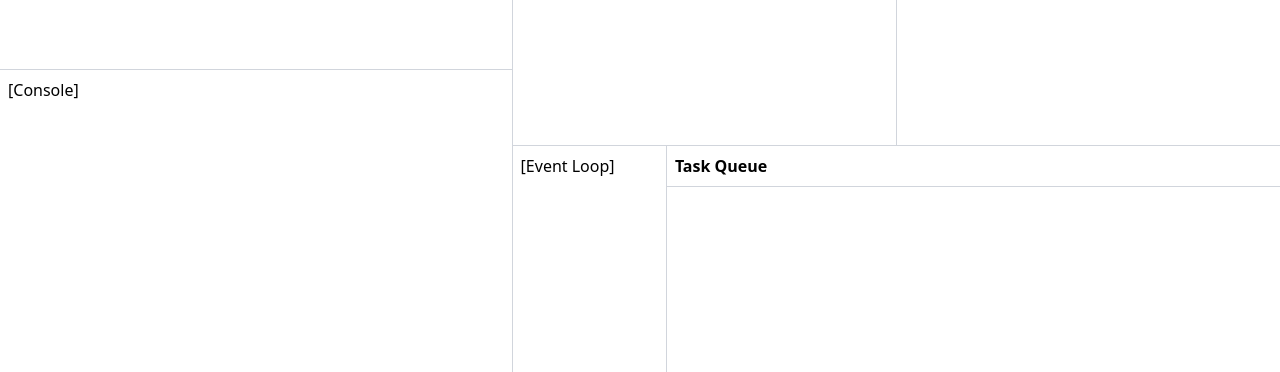
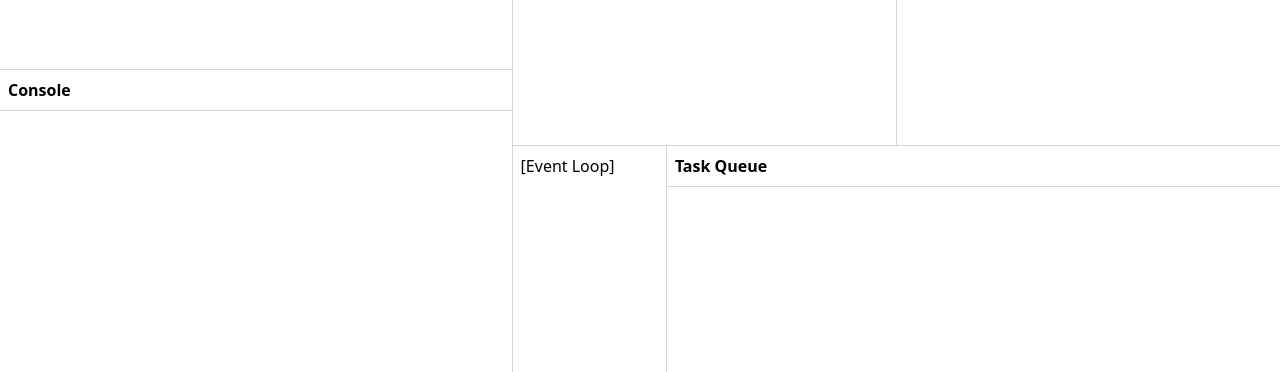
Before and after one commit to saramkim/imjs, a React (Vite) app: page / in a window 1280 px wide. Shown: the part 428-800 px from the top of the page. Built offline with nearby package versions, Linux system fonts and the light colour scheme.

Commit message:
feat(panel): implement Console panel to display console.log output

```diff
--- a/src/ui/layout/app-layout.tsx
+++ b/src/ui/layout/app-layout.tsx
@@ -2,6 +2,7 @@ import { CallStackPanel } from '@ui/panels/call-stack-panel';
 import { ResizableHandle, ResizablePanel, ResizablePanelGroup } from './resizable-panel-layout';
 import { WebApiPanel } from '@ui/panels/web-api-panel';
 import { TaskQueuePanel } from '@ui/panels/task-queue-panel';
+import { ConsolePanel } from '@ui/panels/console-panel';
 
 export function AppLayout() {
   return (
@@ -19,7 +20,7 @@ export function AppLayout() {
             </ResizablePanel>
             <ResizableHandle />
             <ResizablePanel defaultSize={40}>
-              <div className="h-full p-2">[Console]</div>
+              <ConsolePanel />
             </ResizablePanel>
           </ResizablePanelGroup>
         </ResizablePanel>
--- /dev/null
+++ b/src/ui/panels/console-panel.tsx
@@ -0,0 +1,24 @@
+import { useExecutionStore } from '@store/execution-store';
+import { PanelContainer, PanelHeader, PanelTitle, PanelContent } from '@ui/layout/resizable-panel-layout';
+import classNames from 'classnames';
+
+export const ConsolePanel = () => {
+  const logs = useExecutionStore((state) => state.consoleOutput);
+
+  return (
+    <PanelContainer>
+      <PanelHeader>
+        <PanelTitle>Console</PanelTitle>
+      </PanelHeader>
+      <PanelContent>
+        <ul className="flex flex-col gap-1 text-sm font-mono whitespace-pre-wrap">
+          {logs.map((line, i) => (
+            <li key={i} className={classNames(i !== logs.length - 1 && 'border-b border-gray-200')}>
+              {line}
+            </li>
+          ))}
+        </ul>
+      </PanelContent>
+    </PanelContainer>
+  );
+};
```
